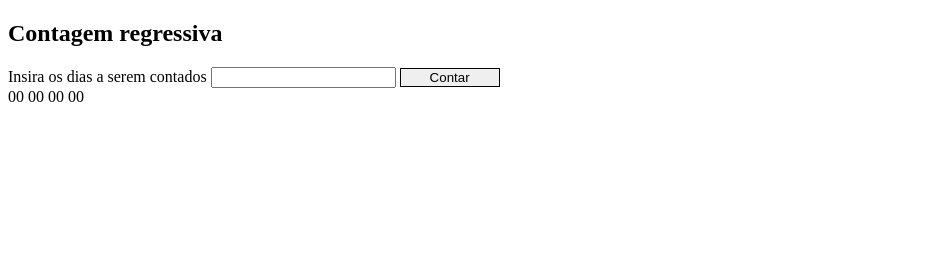
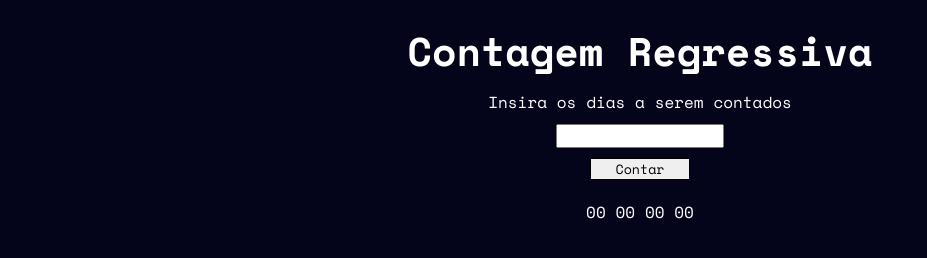
Before and after one commit to Riquecelo/countdow, a plain HTML site: page index.html in a window 1280 px wide. Shown: the whole page, without its empty margins (0-927 px from the left). Drawn offline with nearby package versions, Linux system fonts and the light colour scheme.

Commit message:
start estilização/adição nova fonte

```diff
--- a/index.html
+++ b/index.html
@@ -1,12 +1,18 @@
 <!DOCTYPE html>
 <html lang="en">
+
 <head>
     <meta charset="UTF-8">
     <meta name="viewport" content="width=device-width, initial-scale=1.0">
     <title>Contagem Regressiva</title>
     <script src="script.js" defer></script>
     <link rel="stylesheet" href="style.css">
+
+    <link rel="preconnect" href="https://fonts.googleapis.com">
+    <link rel="preconnect" href="https://fonts.gstatic.com" crossorigin>
+    <link href="https://fonts.googleapis.com/css2?family=Space+Mono:wght@400;700&display=swap" rel="stylesheet">
 </head>
+
 <body>
     <main>
         <section class="inserir">
@@ -23,4 +29,5 @@
         </section>
     </main>
 </body>
+
 </html>
--- a/style.css
+++ b/style.css
@@ -1,9 +1,37 @@
 *{
     box-sizing: border-box;
+    margin: 0;
+    padding: 0;
+    font-family: 'Space Mono', monospace;
 }
 #btn-contar{
     cursor: pointer;
     border: 1px solid black;
     text-align: center;
     width: 100px;
+
 }
+
+main{
+    width: 100%;
+    height: 100vh;
+    display: flex;
+    flex-direction: column;
+    align-items: center;
+    color: white;
+    background-color: rgb(4, 4, 27);
+}
+.inserir{
+    height: 200px;
+    width: 100%;
+    display: flex;
+    flex-direction: column;
+    justify-content: center;
+    align-items: center;
+    gap: 10px;
+}
+
+.inserir h1{
+    font-size: 40px;
+    text-transform: capitalize;
+}
```
